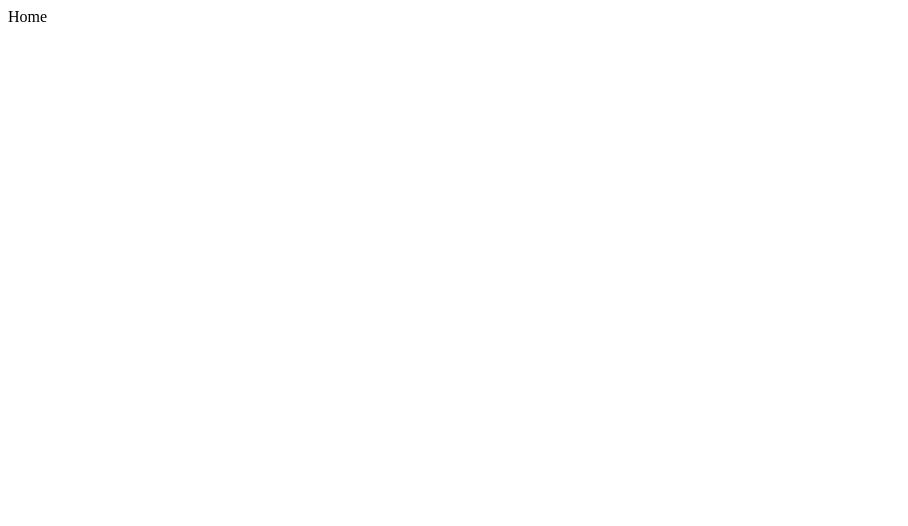
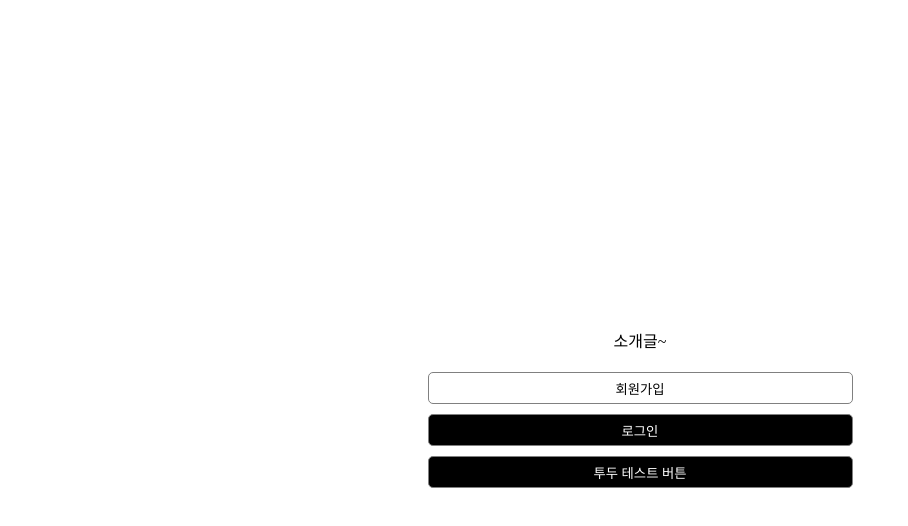
Before and after one commit to wanted-pre-onboarding-team-12th-7/pre-onboarding-12th-1-7, a React (Create React App) app: page / in a window 1280 px wide. Shown: the top 526 px of the page, without its empty margins (0-908 px from the left). Built offline with nearby package versions, Linux system fonts and the light colour scheme.

Commit message:
feat: 기본 페이지 레이아웃 추가
Co-authored-by: SengrokYoon <sonicrok93@gmail.com>

```diff
--- a/src/pages/Home.tsx
+++ b/src/pages/Home.tsx
@@ -1,5 +1,78 @@
+import { useNavigate } from 'react-router-dom'
+import { css, styled } from 'styled-components'
+
 function Home() {
-  return <div>Home</div>
+  const navigate = useNavigate()
+
+  return (
+    <StyledHome>
+      소개글~
+      <ButtonWrapper>
+        <Button
+          isSignin={false}
+          onClick={() => {
+            navigate('/signup')
+          }}
+        >
+          회원가입
+        </Button>
+        <Button
+          isSignin={true}
+          onClick={() => {
+            navigate('/signin')
+          }}
+        >
+          로그인
+        </Button>
+
+        <Button
+          isSignin={true}
+          onClick={() => {
+            navigate('/todo')
+          }}
+        >
+          투두 테스트 버튼
+        </Button>
+      </ButtonWrapper>
+    </StyledHome>
+  )
 }
 
+const StyledHome = styled.div`
+  display: flex;
+  justify-content: center;
+  align-items: center;
+  flex-direction: column;
+  gap: 20px;
+
+  width: 100%;
+  height: 100vh;
+`
+
+const ButtonWrapper = styled.div`
+  display: flex;
+  justify-content: center;
+  align-items: center;
+  flex-direction: column;
+  gap: 10px;
+
+  width: 100%;
+`
+
+const Button = styled.button<{ isSignin: boolean }>`
+  width: 100%;
+  height: 32px;
+  max-width: 425px;
+
+  cursor: pointer;
+
+  border: 1px solid gray;
+  border-radius: 5px;
+
+  ${({ isSignin }) => css`
+    background-color: ${isSignin ? 'black' : 'white'};
+    color: ${isSignin ? 'white' : 'black'};
+  `}
+`
+
 export default Home
--- a/src/pages/Signin.tsx
+++ b/src/pages/Signin.tsx
@@ -1,5 +1,30 @@
+import { useNavigate } from 'react-router-dom'
+import { styled } from 'styled-components'
+
 function Signin() {
-  return <div>Signin</div>
+  const navigate = useNavigate()
+
+  return (
+    <div>
+      로그인 페이지입니다
+      <SampleButton
+        onClick={() => {
+          navigate('/')
+        }}
+      >
+        홈으로
+      </SampleButton>
+    </div>
+  )
 }
 
+const SampleButton = styled.div`
+  width: fit-content;
+  height: fit-content;
+
+  background-color: skyblue;
+
+  cursor: pointer;
+`
+
 export default Signin
--- a/src/pages/Signup.tsx
+++ b/src/pages/Signup.tsx
@@ -1,5 +1,30 @@
+import { useNavigate } from 'react-router-dom'
+import { styled } from 'styled-components'
+
 function Signup() {
-  return <div>Signup</div>
+  const navigate = useNavigate()
+
+  return (
+    <div>
+      회원가입 페이지입니다
+      <SampleButton
+        onClick={() => {
+          navigate('/')
+        }}
+      >
+        홈으로
+      </SampleButton>
+    </div>
+  )
 }
 
+const SampleButton = styled.div`
+  width: fit-content;
+  height: fit-content;
+
+  background-color: skyblue;
+
+  cursor: pointer;
+`
+
 export default Signup
--- a/src/pages/Todo.tsx
+++ b/src/pages/Todo.tsx
@@ -1,5 +1,5 @@
 function Todo() {
-  return <div>Todo</div>
+  return <div>투두리스트 페이지입니다.</div>
 }
 
 export default Todo
```
